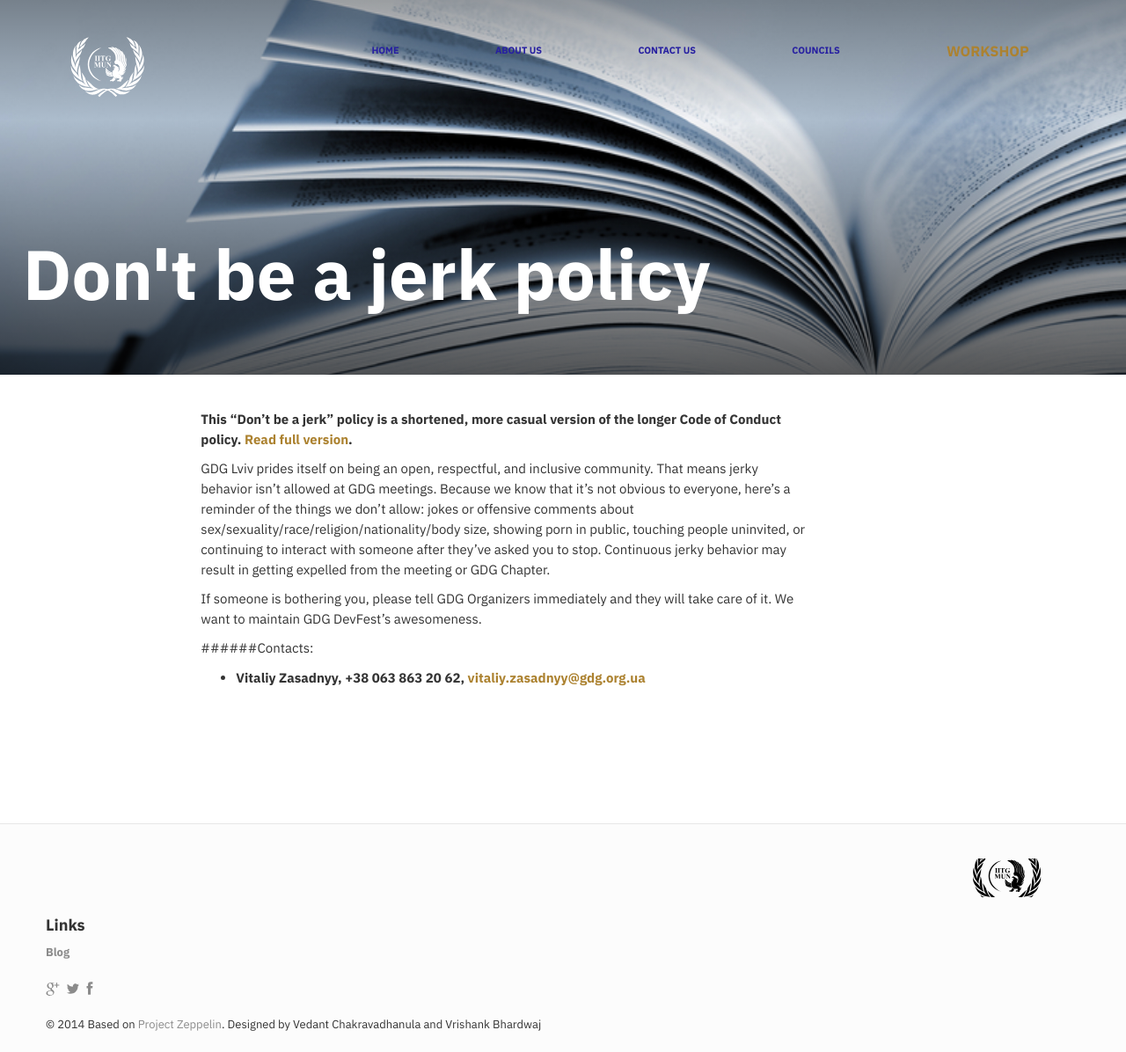
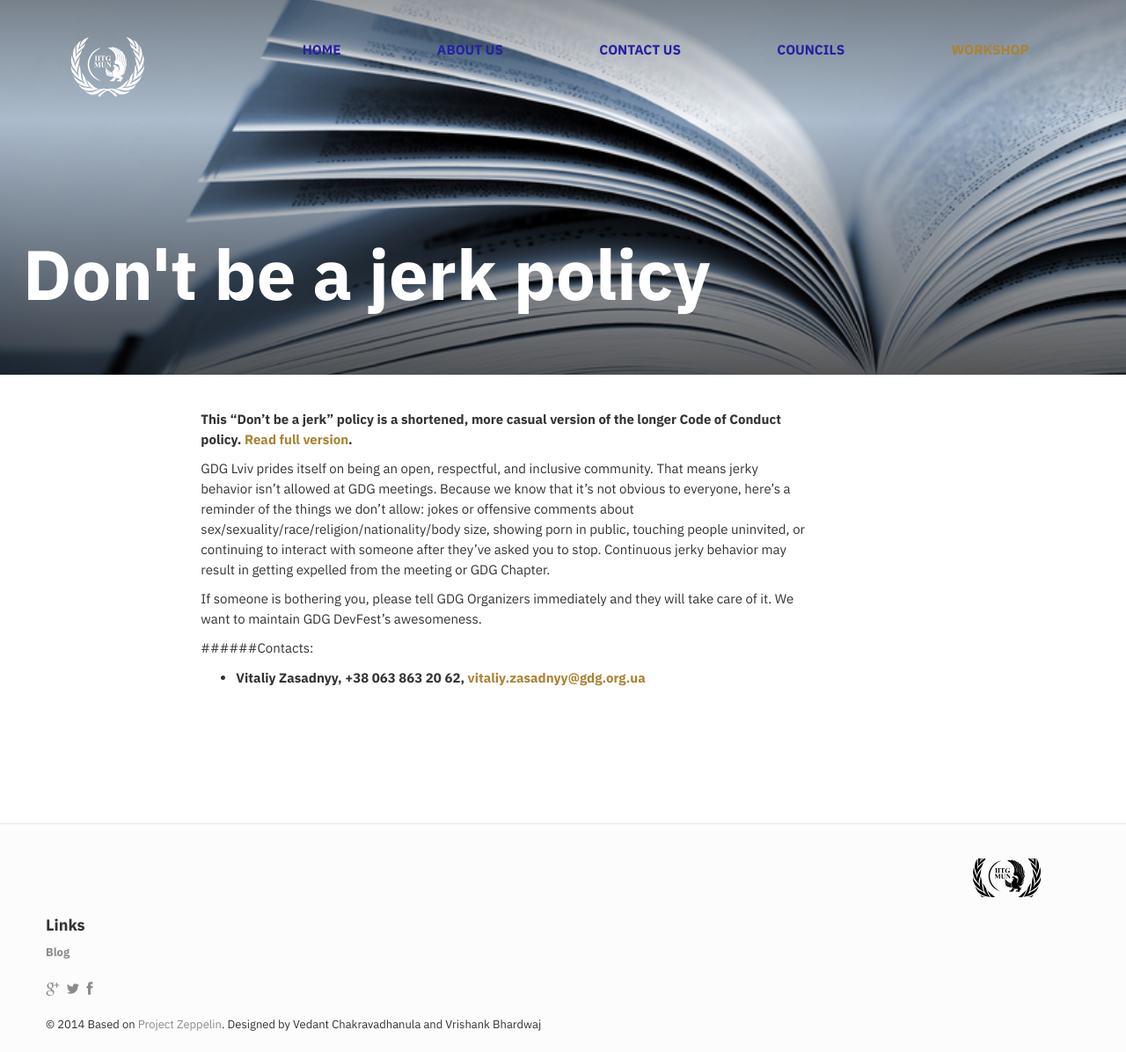
Before and after one commit to rupam170123041/IITG-MUN.github.io, a Jekyll site: the page built from cod.md, in a window 1280 px wide and 1196 px high. Shown: the whole window at 88% size. Built offline with Jekyll 4.4.1, drawn with Linux system fonts in a browser that asks for light colours; nearby versions of some CDN libraries; comment, search, counter and statistics services are not loaded.

```diff
--- a/css/main.css
+++ b/css/main.css
@@ -1939,7 +1939,7 @@
     padding: 0 4.16667vw;
     vertical-align: middle}
 nav li a {
-    font-size: 0.85vw;
+    font-size:1.2vw;
     font-weight: bold;
     -webkit-transition: all 0.3s;
     transition: all 0.3s;
@@ -4107,7 +4107,7 @@
 
 #apply-button-main {
     color: #ac8230;
-    font-size: 1.5em;
+    font-size: 1.2vw;
     background-color: transparent;
 }
 
```
